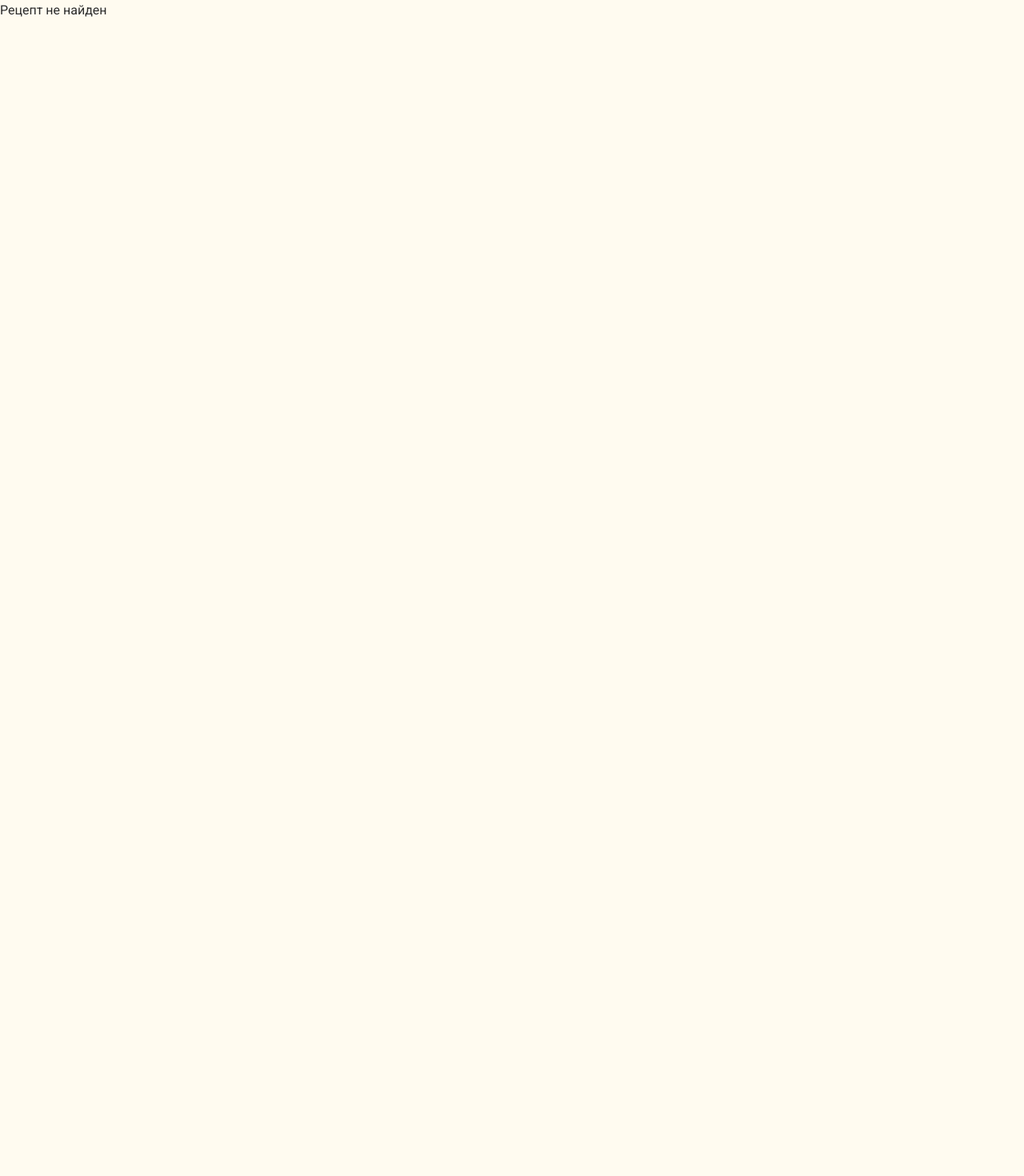
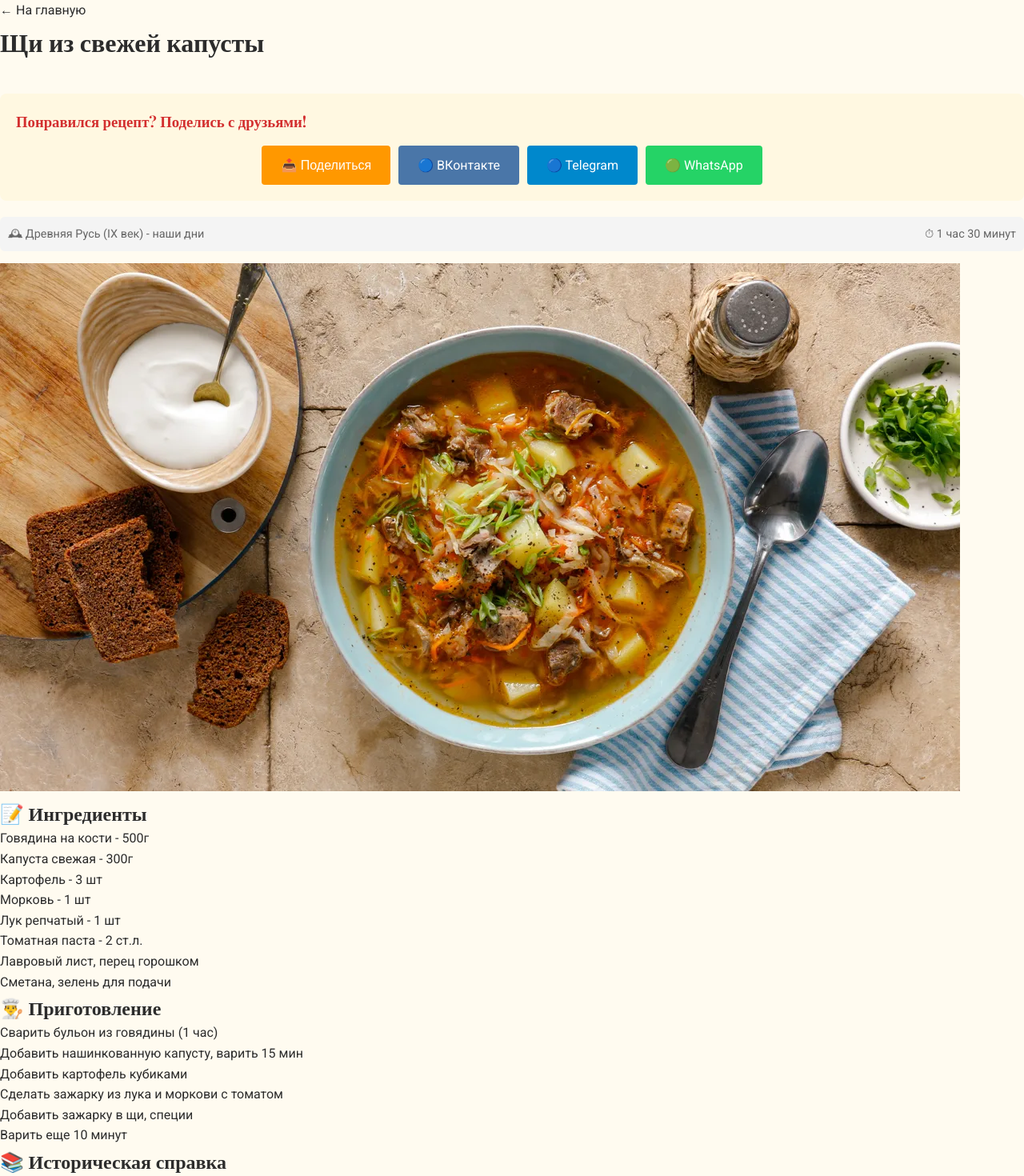
Before and after one commit to svideoproekt-ship-it/russka-kuhnya-9551, a React (Vite) app: page /recipe/1 in a window 1280 px wide. Shown: the top 1470 px of the page at 80% size. Before the commit the page ends 800 px from the top, so only its background shows below. Built offline with nearby package versions, Linux system fonts and the light colour scheme; a web font is replaced by a local one.

Commit message:
fix: RecipePage search in all data sources

```diff
--- a/src/pages/RecipePage.jsx
+++ b/src/pages/RecipePage.jsx
@@ -1,48 +1,91 @@
+// src/pages/RecipePage.jsx
 import React from 'react';
 import { useParams, Link } from 'react-router-dom';
 import recipes from '../data/recipes';
+import { soupsData } from '../data/soupsData';
+import { bakingData } from '../data/bakingData';
+import { meatData } from '../data/meatData';
+import { fishData } from '../data/fishData';
+import { snacksData } from '../data/snacksData';
+import { dessertsData } from '../data/dessertsData';
+import { drinksData } from '../data/drinksData';
+import { doughData } from '../data/doughData';
+import ShareButtons from '../components/ShareButtons';
 import '../styles/RecipePage.css';
-import ShareButtons from '../components/ShareButtons';
 
 const RecipePage = () => {
   const { id } = useParams();
-  const recipe = recipes.find(r => r.id === parseInt(id));
+
+  // Объединяем все источники данных
+  const allRecipes = [
+    ...recipes,
+    ...soupsData.map(r => ({
+      ...r,
+      title: r.name,
+      ingredients: r.ingredients,
+      steps: r.preparation
+    })),
+    // ... можно добавить остальные категории при необходимости
+  ];
+
+  // Ищем по id (и строковому, и числовому)
+  const recipe = allRecipes.find(r =>
+    r.id === id || r.id === parseInt(id) || String(r.id) === String(id)
+  );
 
   if (!recipe) return <div>Рецепт не найден</div>;
 
   return (
     <div className="recipe-page">
-      <Link to="/" style={{color: '#8B0000'}}>← На главную</Link>
+      <Link to="/" className="back-link">← На главную</Link>
 
-      <div className="recipe-header">
-        <h1>{recipe.title}</h1>
-        <span className="badge">{recipe.era}</span>
-      </div>
+      <div className="recipe-container">
+        <h1>{recipe.title || recipe.name}</h1>
 
-      <img src={recipe.image} alt={recipe.title} className="main-image" />
+        <ShareButtons
+          title={recipe.title || recipe.name}
+          url={`${window.location.origin}/recipe/${recipe.id}`}
+        />
 
-      <p className="description">{recipe.description}</p>
+        <div className="recipe-meta">
+          <span>🕰 {recipe.epoch}</span>
+          <span>⏱ {recipe.time}</span>
+        </div>
 
-      <div className="recipe-details">
-        <div className="detail-block">
-          <h3>Ингредиенты:</h3>
+        {recipe.image && (
+          <img src={recipe.image} alt={recipe.title || recipe.name} className="recipe-image" />
+        )}
+
+        <div className="recipe-section">
+          <h2>📝 Ингредиенты</h2>
           <ul>
-            {recipe.ingredients.map((ing, i) => <li key={i}>{ing}</li>)}
+            {(recipe.ingredients || []).map((item, index) => (
+              <li key={index}>
+                {typeof item === 'string'
+                  ? item
+                  : `${item.name} - ${item.amount} ${item.unit}`
+                }
+              </li>
+            ))}
           </ul>
         </div>
 
-        <div className="detail-block">
-          <h3>Приготовление:</h3>
+        <div className="recipe-section">
+          <h2>👨‍🍳 Приготовление</h2>
           <ol>
-            {recipe.steps.map((step, i) => <li key={i}>{step}</li>)}
+            {(recipe.steps || recipe.preparation || []).map((step, index) => (
+              <li key={index}>{step}</li>
+            ))}
           </ol>
         </div>
+
+        {recipe.history && (
+          <div className="recipe-section history-section">
+            <h2>📚 Историческая справка</h2>
+            <p>{recipe.history}</p>
+          </div>
+        )}
       </div>
-
-<ShareButtons
-  title={recipe.title}
-  url={`${window.location.origin}/recipe/${recipe.id}`}
-/>
     </div>
   );
 };
```
